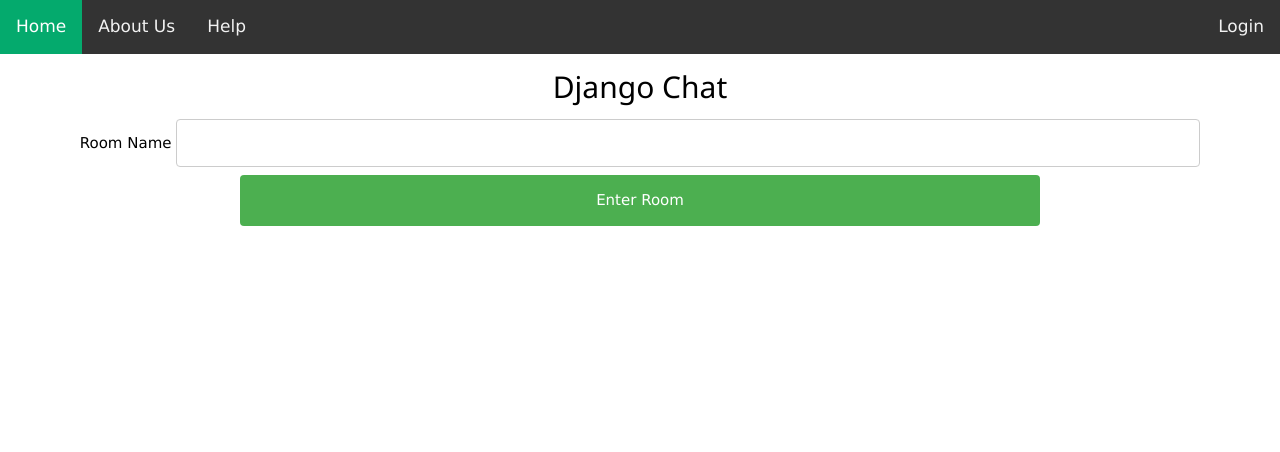
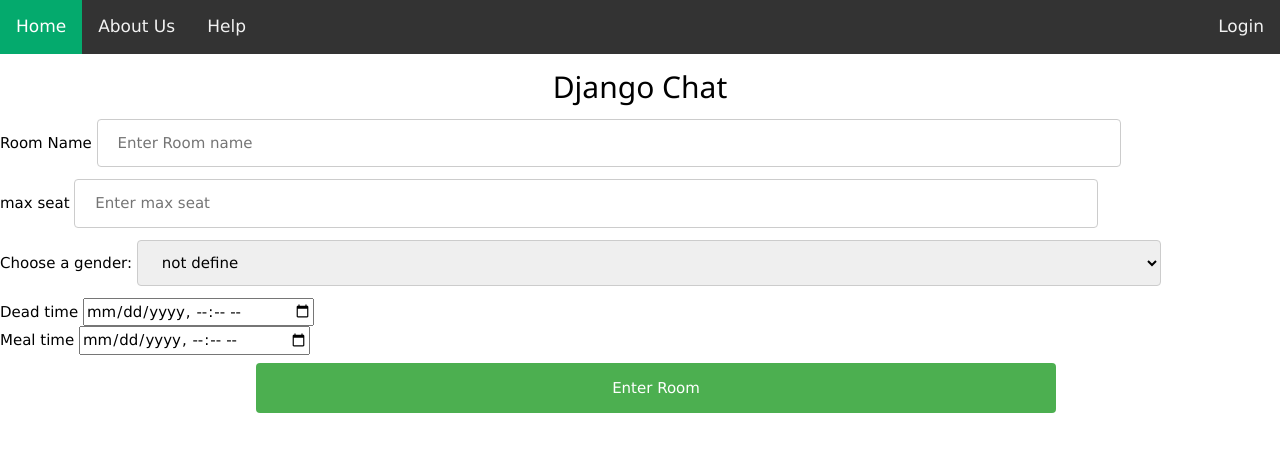
Before and after one commit to FinalProject331/CN331-FinalProject, a Django app: page /roomconfig in a window 1280 px wide. Shown: the top 452 px of the page. Run offline with Django 4.2, Linux system fonts and the light colour scheme; some libraries are stand-ins or nearby versions.

Commit message:
room requirments

```diff
--- a/chat/templates/chat/roomconfig.html
+++ b/chat/templates/chat/roomconfig.html
@@ -8,6 +8,7 @@
     }
 
     input[type=text],
+      input[type=datetime],
       select {
         width: 80%;
         padding: 12px 20px;
@@ -15,17 +16,8 @@
         border: 1px solid #ccc;
         border-radius: 4px;
         box-sizing: border-box;
+        margin-bottom: 12px;
     }
-  </style>
-</head>
-
-<body>
-  <div class="container">
-    <h2>Django Chat</h2>
-  </div>
-
-  <div class="container">
-    <style>
     input[type=submit] {
       max-width: 800px;
       width: 100%;
@@ -36,19 +28,59 @@
       border: none;
       border-radius: 4px;
       cursor: pointer;
+      margin-left: 20%;
     }
 
     input[type=submit]:hover {
       background-color: #45a049;
     }
   </style>
+</head>
 
-    <form id="post-form" method="POST" action="create_room">
+<body>
+  <div class="container">
+    <h2>Django Chat</h2>
+  </div>
+
+    <form id="post-form" method="POST" action="checkview">
       {% csrf_token %}
       <label>Room Name</label>
-      <input type="text" name="room_name" id="room_name" width="100px" />
+      <input type="text" placeholder="Enter Room name" name="room_name" id="room_name" width="100px" />
+      <br>
+      <label for="max_seat">max seat</label>
+      <input type="text" placeholder="Enter max seat" name="max_seat">
+
+      <br>
+      <label for="gender_request">Choose a gender:</label>
+
+      <select name="gender_request" id="gender_request" required>
+          <option value="N">not define</option>
+          <option value="M">Male</option>
+          <option value="F">Femeal</option>
+          <option value="L">LGBTQ+</option>
+      </select>
+
+      <br>
+      <label for="dead_time">Dead time</label>
+      <input type="datetime-local" placeholder="Enter dead time" name="dead_time" >
+
+      <br>
+      <label for="meal_time">Meal time</label>
+      <input type="datetime-local" placeholder="Enter meal time" name="meal_time" >
+
+      <br>
       <input type="submit" value="Enter Room">
     </form>
+    <!-- {% if messages %}
+    {% for message in messages %}
+      <div class="alert alert-dismissible alert-success">
+        <button type="button" class="close" data-dismiss="alert">
+        ×
+        </button>
+        <strong>{{message}}</strong>
+      </div>
+   {% endfor %}
+  {% endif %} -->
   </div>
 
   {% endblock %}
--- a/chat/urls.py
+++ b/chat/urls.py
@@ -6,7 +6,7 @@
     path('<str:room>/', views.room, name='room'),
     path('join_room/<str:room>/', views.join_room, name='join_room'),
     path('checkview', views.checkview, name='checkview'),
-    path('create_room', views.create_room, name='create_room'),
+    # path('create_room', views.create_room, name='create_room'),
     path('send', views.send, name='send'),
     path('getMessages/<str:room>/', views.getMessages, name='getMessages'),
     path('room_detail/<str:room>/', views.room_detail, name='room_detail'),
--- a/chat/views.py
+++ b/chat/views.py
@@ -1,12 +1,13 @@
-from django.shortcuts import render
+from django.contrib import messages
+from django.http import HttpResponse, JsonResponse
+from django.shortcuts import redirect, render
+
+from account.models import Account
+from chat.models import Message, Room
+from datetime import datetime
 
 # Create your views here.
 
-from django.shortcuts import render, redirect
-from chat.models import Room, Message
-from django.http import HttpResponse, JsonResponse
-from django.contrib import messages
-from account.models import Account
 
 # Create your views here.
 
@@ -50,29 +51,51 @@
 
 def checkview(request):
     room = request.POST['room_name']
+    max_seat = request.POST['max_seat']
+    gender_request = request.POST['gender_request']
+    dead_time = request.POST['dead_time']
+    meal_time = request.POST['meal_time']
+
     username = request.user.username
     user = request.user
     account = Account.objects.get(user=user)
     if account.chat != 0:
         messages.warning(request, "leave the previous room before create new room.")
         return render(request, 'chat/roomconfig.html')
-    elif Room.objects.filter(name=room).exists():
-        return render(request, 'chat/roomdetail.html', {
-            "messages": messages.get_messages(request),
-            'room': Room.objects.get(name=room)
-        })
-    else:
+    # elif Room.objects.filter(name=room).exists():
+    #     return render(request, 'chat/roomdetail.html', {
+    #         "messages": messages.get_messages(request),
+    #         'room': Room.objects.get(name=room)
+    #     })
+    elif (checkTime(dead_time) and checkTime(meal_time)):
         new_room = Room.objects.create(name=room)
+        new_room.max_seat = max_seat
+        new_room.request_gender = gender_request
+        new_room.dead_time = dead_time
+        new_room.meal_time = meal_time
+        new_room.save()
         account.chat = new_room.id
         account.save()
-        new_room.save()
         return redirect('/'+room+'/?username='+username)
 
-def create_room(request):
-    room_name = request.POST['room_name']
-    room = Room.objects.create(name=room_name)
+    else:
+        messages.warning(request, "Time not correct.")
+        return render(request, 'chat/roomconfig.html')
 
-    return redirect('/'+room_name+'/?username='+request.user.username)
+
+# def create_room(request):
+#     room_name = request.POST['room_name']
+#     room = Room.objects.create(name=room_name)
+
+#     return redirect('/'+room_name+'/?username='+request.user.username)
+
+def checkTime(time):
+    now = datetime.now()
+    date_time = now.strftime("%Y-%m-%yT%H:%M")
+    if(time < date_time):
+        return False
+    else:
+        return True
 
 
 def send(request):
```
Lines whose indentation alone changed are shown as unchanged.
